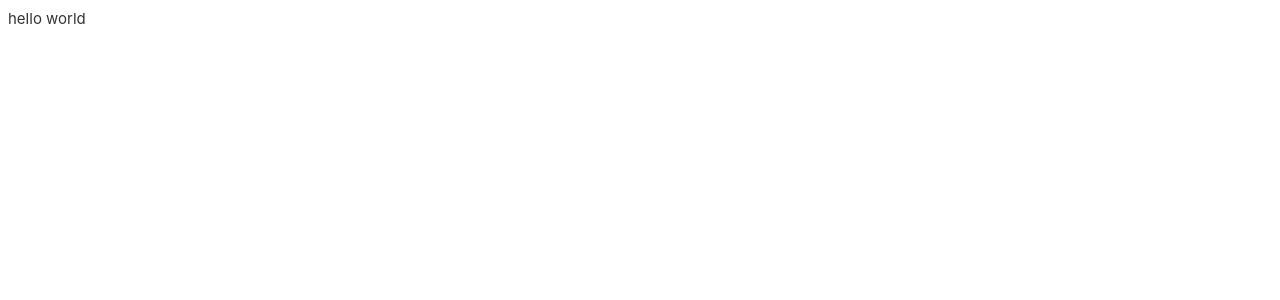
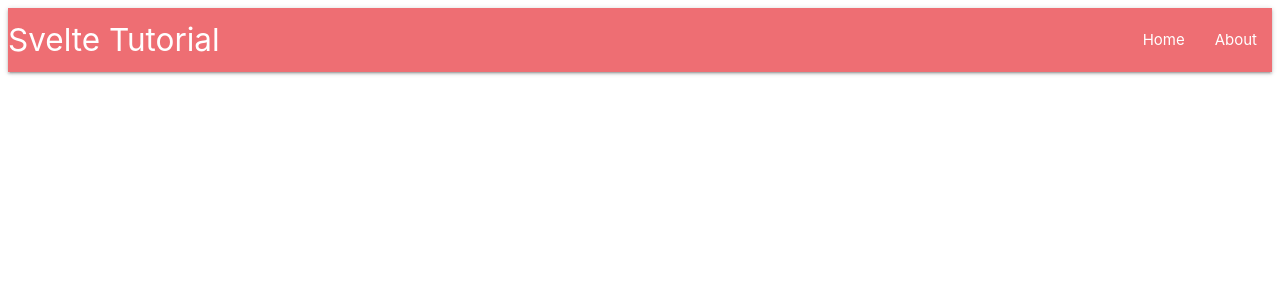
Before and after one commit to andreidobrinski/svelte-tutorial-freecodecamp, a Svelte app: page / in a window 1280 px wide. Shown: the top 300 px of the page. Built offline with nearby package versions, Linux system fonts and the light colour scheme.

Commit message:
add routing and NavBar

```diff
--- a/package.json
+++ b/package.json
@@ -19,6 +19,7 @@
   },
   "dependencies": {
     "materialize-css": "^1.0.0-rc.2",
-    "sirv-cli": "^1.0.0"
+    "sirv-cli": "^1.0.0",
+    "svelte-routing": "^1.5.0"
   }
 }
--- a/src/App.svelte
+++ b/src/App.svelte
@@ -1,9 +1,15 @@
 <script>
   import "../node_modules/materialize-css/dist/css/materialize.min.css";
   import "../node_modules/materialize-css/dist/js/materialize.min.js";
+  import { Router, Link, Route } from "svelte-routing";
+  import NavBar from "./layout/NavBar.svelte";
 </script>
 
-<main>hello world</main>
+<main>
+  <Router>
+    <NavBar />
+  </Router>
+</main>
 
 <style>
 </style>
--- /dev/null
+++ b/src/layout/NavBar.svelte
@@ -0,0 +1,13 @@
+<script>
+  import { Link } from "svelte-routing";
+</script>
+
+<nav>
+  <div class="nav-wrapper">
+    <Link to="/" class="brand-logo">Svelte Tutorial</Link>
+    <ul id="nav-mobile" class="right hide-on-med-and-down">
+      <li><Link to="/">Home</Link></li>
+      <li><Link to="/about">About</Link></li>
+    </ul>
+  </div>
+</nav>
```
Also changed, not shown: 1 other file (tests, documents, lock files or other folders).
